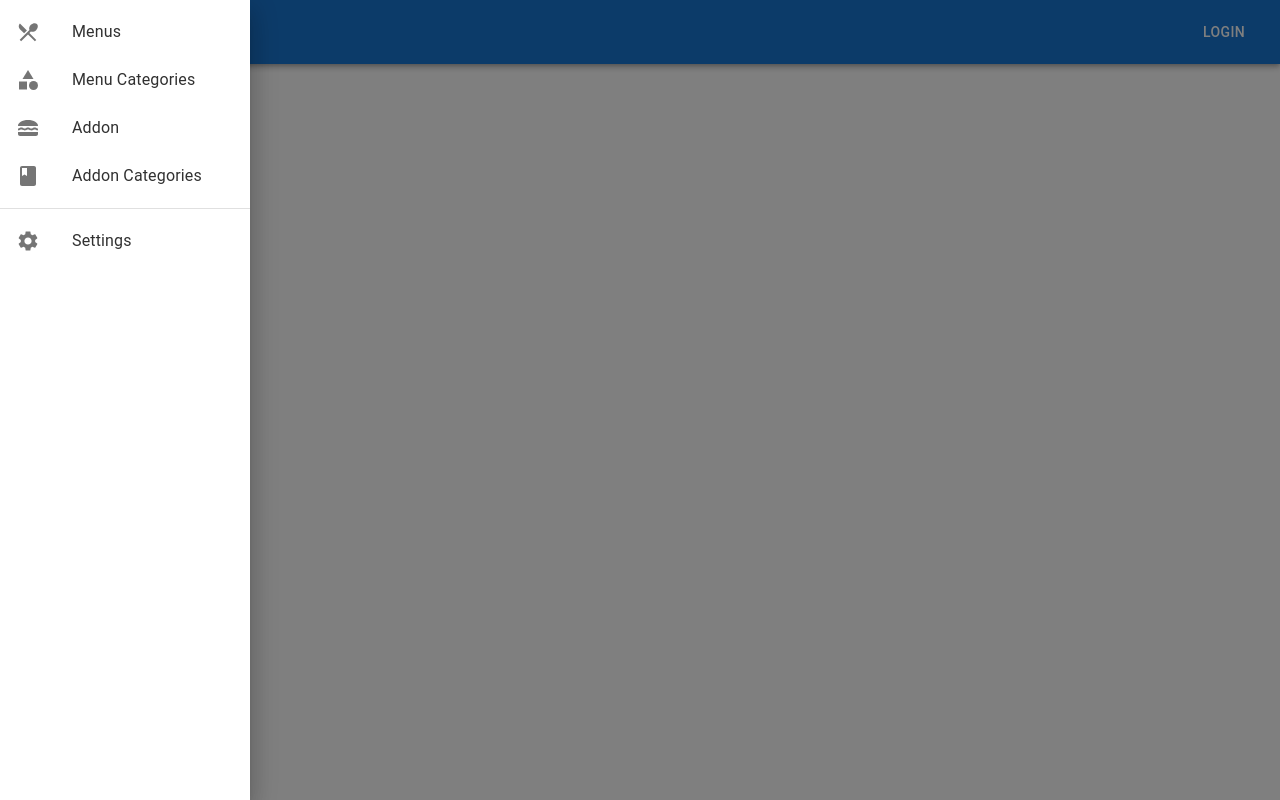
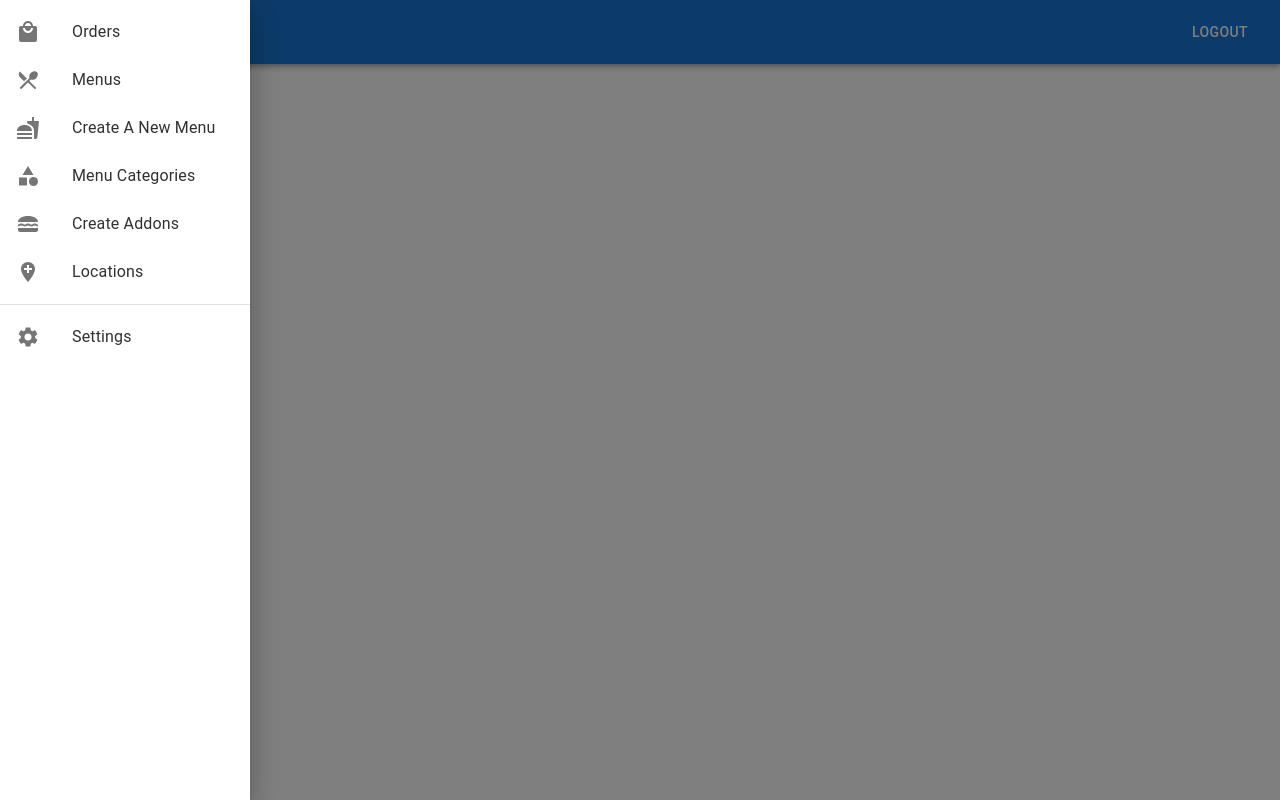
Before and after one commit to JazzsCo/nextjs-fullstack-pos-app, a Next.js app: page /admin in a window 1280 px wide. Both pictures are taken after a click on the button "menu". Built offline with nearby package versions, Linux system fonts and the light colour scheme; no server answers.

Commit message:
fix: dynamic routes

```diff
--- a/components/Layout.tsx
+++ b/components/Layout.tsx
@@ -11,9 +11,6 @@ const Layout = ({ children }: any) => {
   return (
     <div>
       <NavBar />
-      <Button variant="outlined" onClick={() => signOut()}>
-        Sign out
-      </Button>
       {children}
     </div>
   );
--- a/components/NavBar.tsx
+++ b/components/NavBar.tsx
@@ -8,6 +8,9 @@ import MenuIcon from "@mui/icons-material/Menu";
 import { useState } from "react";
 import LunchDiningIcon from "@mui/icons-material/LunchDining";
 import LocalDiningIcon from "@mui/icons-material/LocalDining";
+import LocalMallIcon from "@mui/icons-material/LocalMall";
+import FastfoodIcon from "@mui/icons-material/Fastfood";
+import AddLocationIcon from "@mui/icons-material/AddLocation";
 import SettingsIcon from "@mui/icons-material/Settings";
 import ClassIcon from "@mui/icons-material/Class";
 import CategoryIcon from "@mui/icons-material/Category";
@@ -23,37 +26,62 @@ import {
 } from "@mui/material";
 import Link from "next/link";
 import { useRouter } from "next/router";
+import { useSession, signIn, signOut } from "next-auth/react";
 
 const sidebarMenuItems = [
   {
     id: 1,
-    label: "Menus",
-    icon: <LocalDiningIcon />,
-    route: "/adman/dashboard/menus",
+    label: "Orders",
+    icon: <LocalMallIcon />,
+    route: "/admin/dashboard/orders",
   },
   {
     id: 2,
-    label: "Menu Categories",
-    icon: <CategoryIcon />,
-    route: "/adman/dashboard/menu-categories",
+    label: "Menus",
+    icon: <LocalDiningIcon />,
+    route: "/admin/dashboard/menus",
   },
   {
     id: 3,
-    label: "Addon",
-    icon: <LunchDiningIcon />,
-    route: "/adman/dashboard/addon",
+    label: "Create A New Menu",
+    icon: <FastfoodIcon />,
+    route: "/admin/dashboard/create-menus",
   },
   {
     id: 4,
-    label: "Addon Categories",
-    icon: <ClassIcon />,
-    route: "/adman/dashboard/addon-categories",
+    label: "Menu Categories",
+    icon: <CategoryIcon />,
+    route: "/admin/dashboard/menu-categories",
+  },
+  // {
+  //   id: 5,
+  //   label: "Addons",
+  //   icon: <LunchDiningIcon />,
+  //   route: "/routes/addon",
+  // },
+  // {
+  //   id: 6,
+  //   label: "Addon Categories",
+  //   icon: <ClassIcon />,
+  //   route: "/routes/addon-categories",
+  // },
+  {
+    id: 5,
+    label: "Create Addons",
+    icon: <LunchDiningIcon />,
+    route: "/admin/dashboard/create-addons",
   },
   {
-    id: 5,
+    id: 6,
+    label: "Locations",
+    icon: <AddLocationIcon />,
+    route: "/admin/dashboard/locations",
+  },
+  {
+    id: 7,
     label: "Settings",
     icon: <SettingsIcon />,
-    route: "/adman/dashboard/setting",
+    route: "/admin/dashboard/setting",
   },
 ];
 
@@ -81,7 +109,7 @@ const NavBar = () => {
         onKeyDown={toggleDrawer(false)}
       >
         <List>
-          {sidebarMenuItems.slice(0, 4).map((item) => (
+          {sidebarMenuItems.slice(0, 6).map((item) => (
             <Link
               key={item.id}
               href={item.route}
@@ -140,9 +168,11 @@ const NavBar = () => {
           <Typography variant="h6" component="div" sx={{ flexGrow: 1 }}>
             {pageTitle ? pageTitle : "Home"}
           </Typography>
-          <Link href={"/login"}>
-            <Button color="inherit">Login</Button>
-          </Link>
+          {/* <Link href={"/admin/auth/login"}> */}
+          <Button onClick={() => signOut()} color="inherit">
+            Logout
+          </Button>
+          {/* </Link> */}
         </Toolbar>
       </AppBar>
       <Drawer anchor="left" open={open} onClose={toggleDrawer(false)}>
--- a/pages/admin/index.tsx
+++ b/pages/admin/index.tsx
@@ -4,10 +4,6 @@ import { useSession, signIn, signOut } from "next-auth/react";
 import { useRouter } from "next/router";
 
 const AdminHome = () => {
-  const { data } = useSession();
-
-  console.log("data : ", data);
-
   return <Layout />;
 };
 
```
